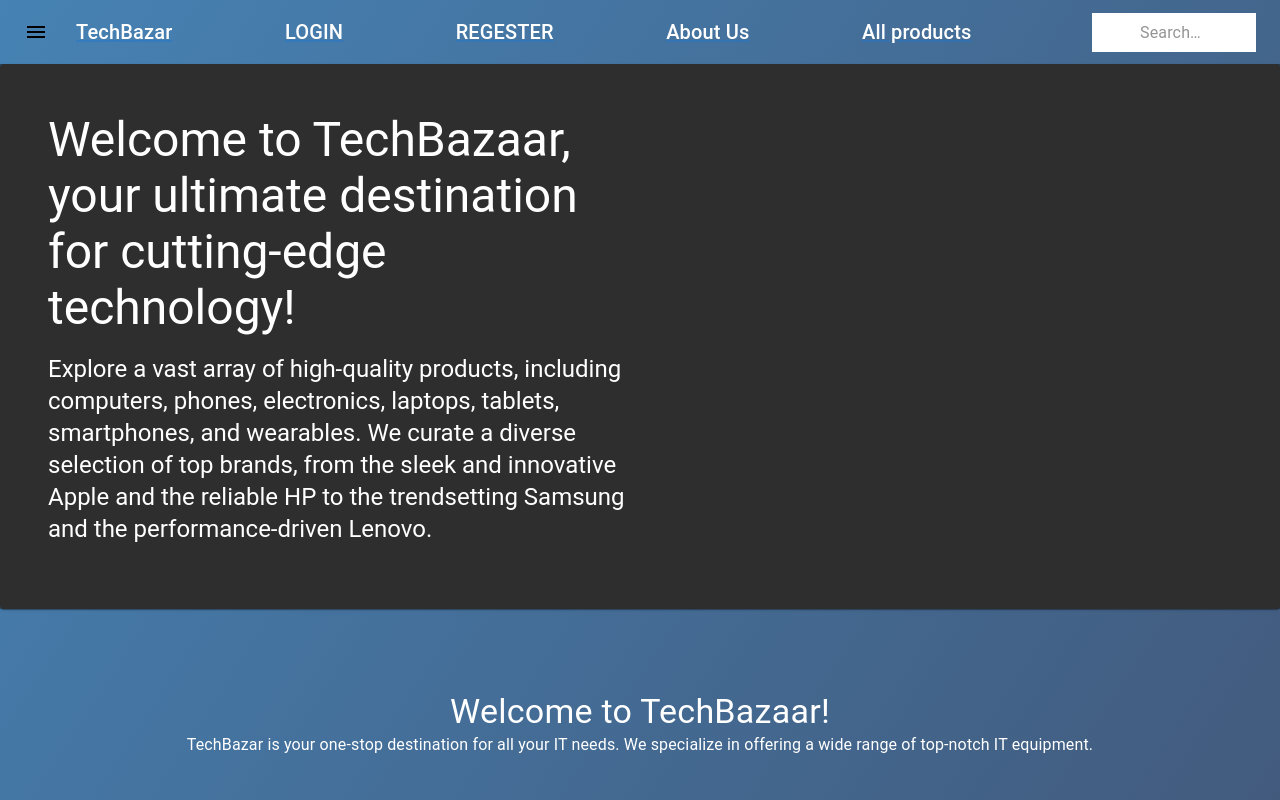
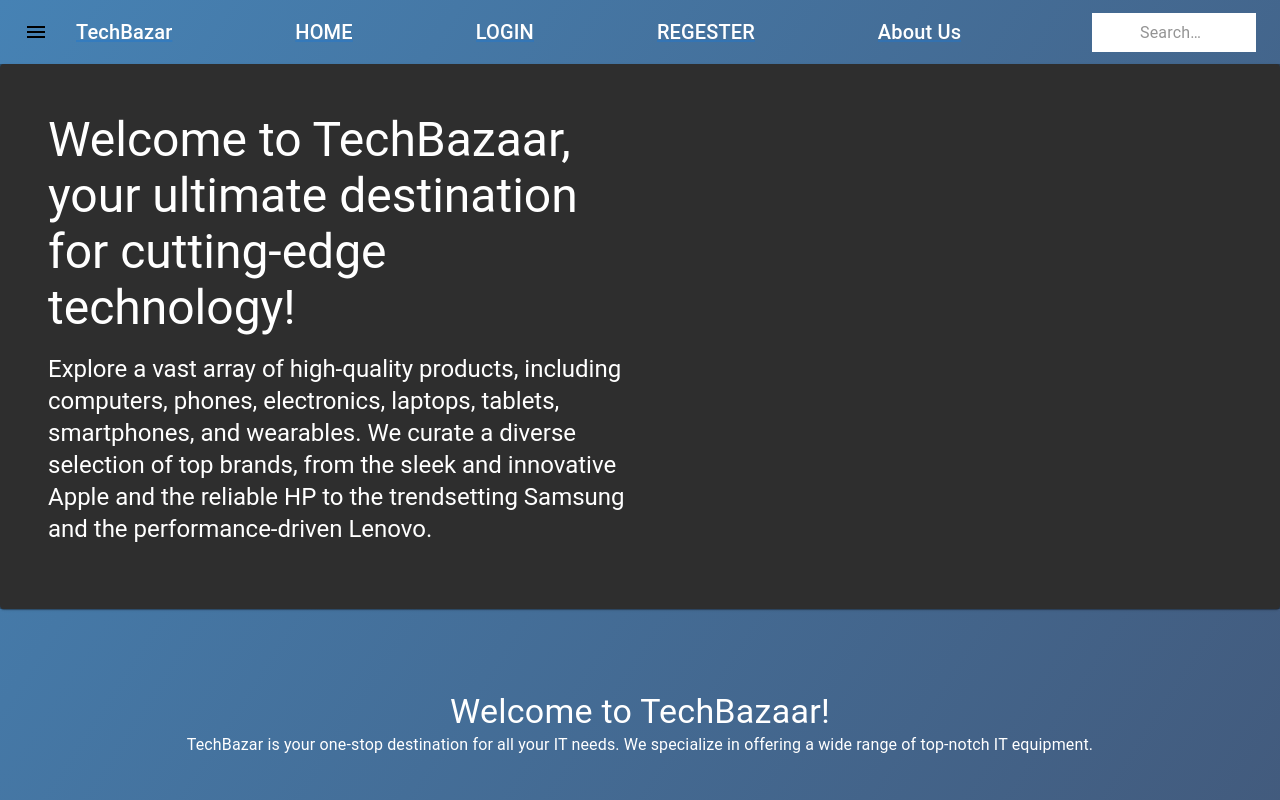
Before and after one commit to ikramby/BlissBazaar, a React (Create React App) app in the folder frontend/: page / in a window 1280 px wide. Shown: the top 800 px of the page. Built offline with nearby package versions, Linux system fonts and the light colour scheme.

Commit message:
false version

```diff
--- a/frontend/src/component/navbar.js
+++ b/frontend/src/component/navbar.js
@@ -77,11 +77,6 @@ export default function SearchAppBar() {
 
   const handleClose = () => {
     setAnchorEl(null);
-
-      // Remove the token from local storage and mark the user as not authenticated
-      localStorage.removeItem('token');
-      setAuth(false);
-
   };
 
   return (
@@ -107,7 +102,16 @@ export default function SearchAppBar() {
             <Link href='/' sx={{color:'white'}}>  TechBazar</Link>
 
           </Typography>
-
+          <Typography
+            variant="h6"
+            noWrap
+            component="div"
+            sx={{ flexGrow: 1, display: { xs: 'none', sm: 'block' } }}
+          >
+            <Link href='/' sx={{color:'white'}}>
+           HOME
+         </Link>
+          </Typography>
           {!auth &&
           (<>
             <Typography
@@ -146,31 +150,9 @@ export default function SearchAppBar() {
          </Link>
 
          </Typography>
-         <Typography
-            variant="h6"
-            noWrap
-            component="div"
-            sx={{ flexGrow: 1, display: { xs: 'none', sm: 'block' } }}
-          >
-         <Link href='/allproduct' sx={{color:'white'}}>
-            All products
-         </Link>
-
-         </Typography>
 
          {auth && (
-          <>
-          <Typography
-            variant="h6"
-            noWrap
-            component="div"
-            sx={{ flexGrow: 1, display: { xs: 'none', sm: 'block' } }}
-          >
-         <Link href='/products' sx={{color:'white'}}>
-            All Products
-         </Link>
-         </Typography>
-         <div>
+            <div>
               <IconButton
                 size="large"
                 aria-label="account of current user"
@@ -196,13 +178,10 @@ export default function SearchAppBar() {
                 open={Boolean(anchorEl)}
                 onClose={handleClose}
               >
-                <MenuItem onClick={handleClose}>Log out</MenuItem>
-
+                <MenuItem onClick={handleClose}>Profile</MenuItem>
+                <MenuItem onClick={handleClose}>My account</MenuItem>
               </Menu>
             </div>
-
-          </>
-
           )}
 
           <Search>
```
